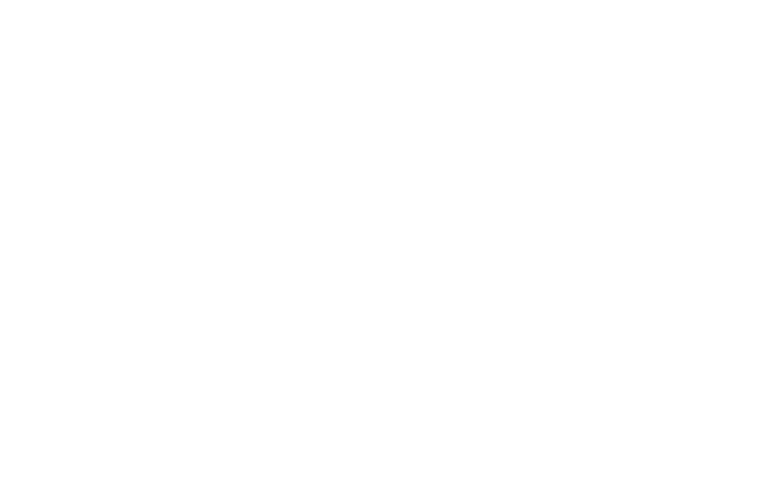
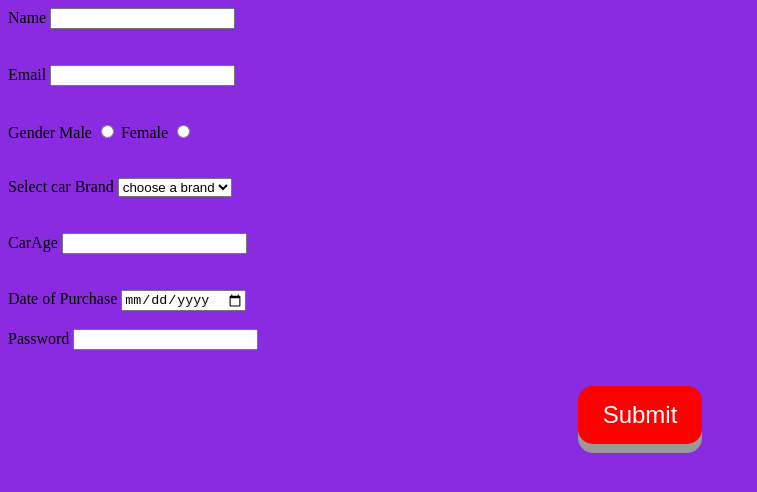
Before and after one commit to acciojob/car-insurance-form-Suchithra2505, a website: page main.html in a window 1280 px wide. Shown: the whole page, without its empty margins (0-757 px from the left). Drawn offline with Linux system fonts and the light colour scheme.

Commit message:
created a submission

```diff
--- a/main.html
+++ b/main.html
@@ -10,7 +10,45 @@
 	<!-- the entire body must be written by student -->
     <script type="text/javascript" src="./script.js">
 </script>
-
+ <form action="" method="post">
+            <div>
+                <label for="name">Name</label>
+                <input type="text" id="name" name="name" required>
+            </div><br><br>
+            <div>
+                <label for="email">Email</label>
+                <input type="email" id="email" name="email">
+            </div><br><br>
+            <div>
+                <label for="gender">Gender</label>
+                <label for="male">Male</label>
+                <input type="radio" id="male" name="gender" required>
+                <label for="female">Female</label>
+                <input type="radio" id="female" name="gender">
+            </div><br><br>
+            <div>
+                <label for="cars">Select car Brand</label>
+                <select name="cars" id="cars">
+                    <option value="" id="cars">choose a brand</option>
+                    <option value="bmw" id="cars">BMW</option>
+                    <option value="audi" id="cars">Audi</option>
+                    <option value="mercedes" id="cars">Mercedes</option>
+                </select>
+            </div><br><br>
+            <div>
+                <label for="carage">CarAge</label>
+                <input type="number" id="carage" required name="carage">
+            </div><br><br>
+            <div>
+                <label for="dop">Date of Purchase</label>
+                <input type="date" id="dop" name="dop" required>
+			</div<br><br><br>
+            <div>
+                <label for="password">Password</label>
+                <input type="password" id="password" required>
+            </div><br><br>
+            <center><button type="submit">Submit</button></center>
+        </form>
 </body>
 
 </html>
--- a/styles.css
+++ b/styles.css
@@ -1,2 +1,25 @@
 
 /* Your CSS Code here. */
+body{
+	background-color:blueviolet
+}
+button:hover{
+	background-color: #3e8e4
+}
+button{
+	padding: 15px 25px;
+  font-size: 24px;
+  text-align: center;
+  cursor: pointer;
+  outline: none;
+  color: #fff;
+  background-color: red;
+  border: none;
+  border-radius: 15px;
+  box-shadow: 0 9px #999;
+}
+button:active {
+  background-color: #3e8e41;
+  box-shadow: 0 5px #666;
+  transform: translateY(4px);
+}
```
